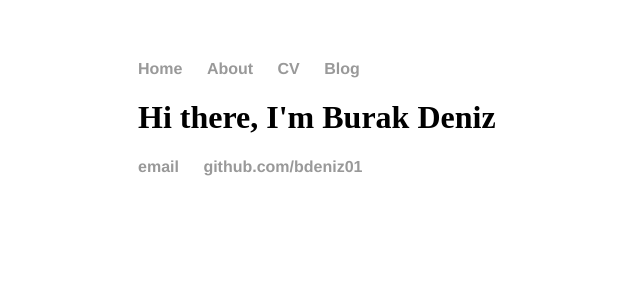
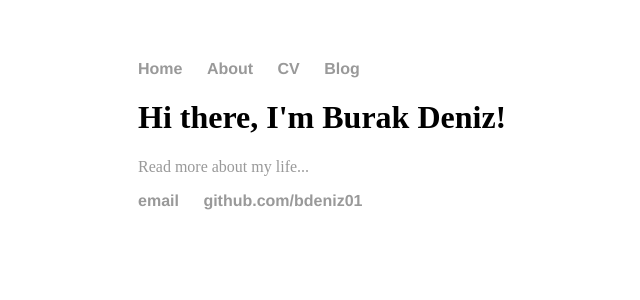
Before and after one commit to bdeniz01/bdeniz01.github.io, a Jekyll site: the page built from index.html, in a window 1280 px wide. Shown: the top 300 px of the page, without its empty margins (54-694 px from the left). Built offline with Jekyll 4.4.1, drawn with Linux system fonts in a browser that asks for light colours.

Commit message:
Update index.html

```diff
--- a/index.html
+++ b/index.html
@@ -1,29 +1,8 @@
-<!DOCTYPE html>
-<html>
-	<head>
-		<title> Burak Deniz </title>
-		<!-- link to main stylesheet -->
-		<link rel="stylesheet" type="text/css" href="/css/main.css">
-	</head>
-	<body>
-		<nav>
-    		<ul>
-        		<li><a href="/">Home</a></li>
-	        	<li><a href="/about">About</a></li>
-        		<li><a href="/cv">CV</a></li>
-        		<li><a href="/blog">Blog</a></li>
-    		</ul>
-		</nav>
-		<div class="container">
-    		<div class="blurb">
-        		<h1>Hi there, I'm Burak Deniz </h1>
-    		</div><!-- /.blurb -->
-		</div><!-- /.container -->
-		<footer>
-    		<ul>
-        		<li><a href="mailto:burakdeniz34@gmail.com">email</a></li>
-        		<li><a href="https://github.com/bdeniz01">github.com/bdeniz01</a></li>
-			</ul>
-		</footer>
-	</body>
-</html>
+---
+layout: default
+title: Burak Deniz
+---
+<div class="blurb">
+	<h1>Hi there, I'm Burak Deniz!</h1>
+	<p><a href="/about">Read more about my life...</a></p>
+</div><!-- /.blurb -->
```
